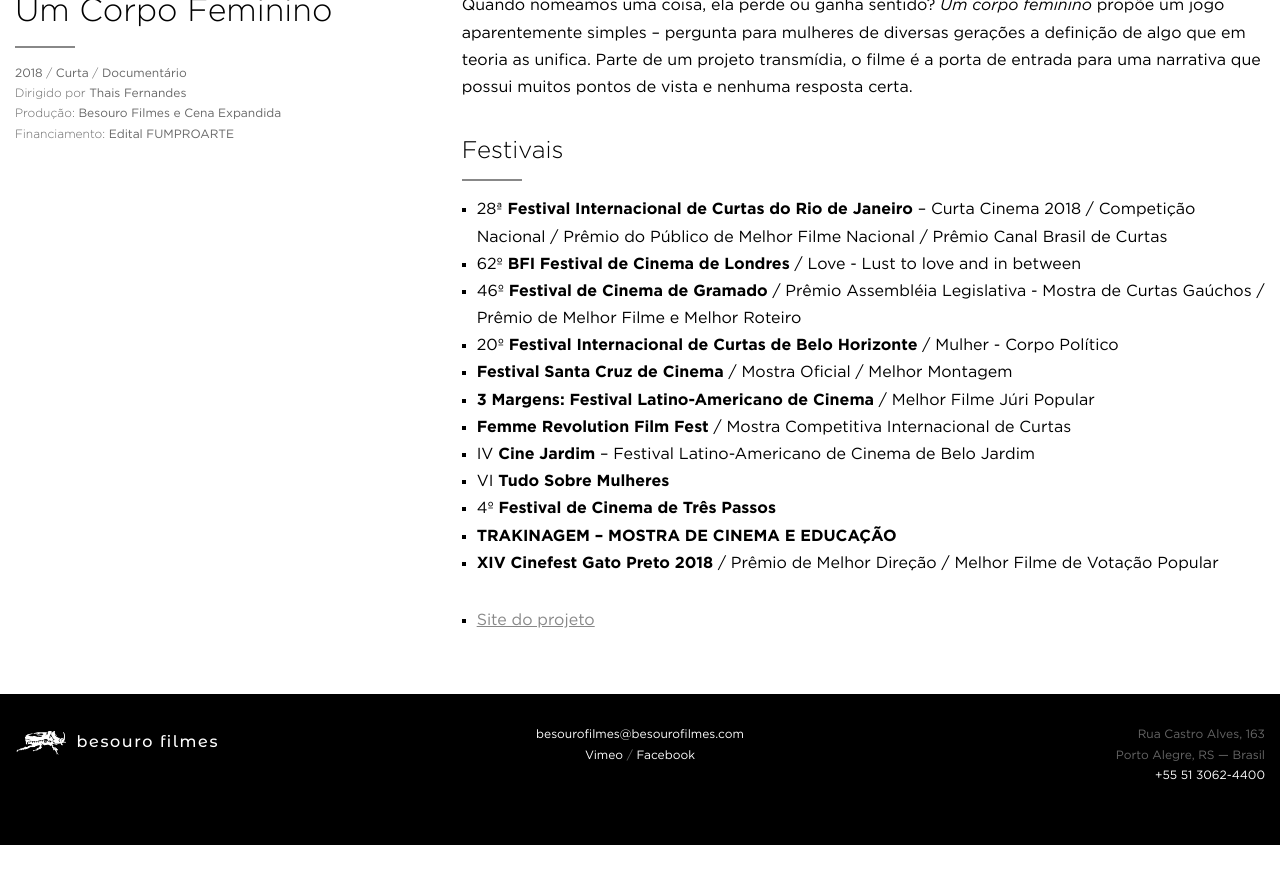
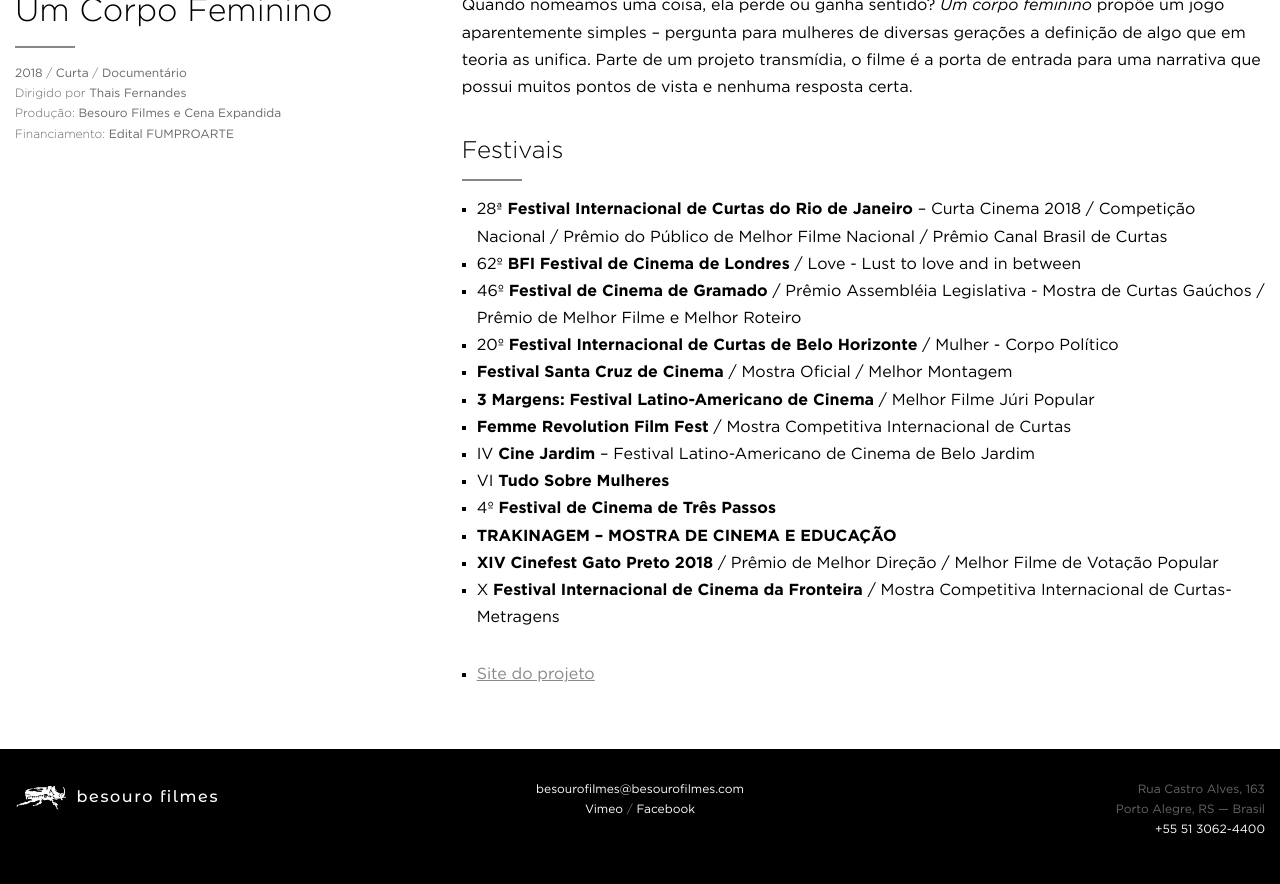
Before and after one commit to arthrfrts/besouro, a Jekyll site: the page built from _projects/um-corpo-feminino.md, in a window 1280 px wide and 900 px high, scrolled down 856 px. Shown: the top 884 px of the window. Built offline with Jekyll 4.4.1, drawn with Linux system fonts in a browser that asks for light colours; before the commit the page ends 1701 px from its top, so only the background shows below that.

Commit message:
Updated Um Corpo Feminino

```diff
--- a/_projects/um-corpo-feminino.md
+++ b/_projects/um-corpo-feminino.md
@@ -32,6 +32,7 @@
 * 4º **Festival de Cinema de Três Passos**
 * **TRAKINAGEM – MOSTRA DE CINEMA E EDUCAÇÃO**
 * **XIV Cinefest Gato Preto 2018** / Prêmio de Melhor Direção / Melhor Filme de Votação Popular
+* X **Festival Internacional de Cinema da Fronteira** / Mostra Competitiva Internacional de Curtas-Metragens
 
 
 
```
